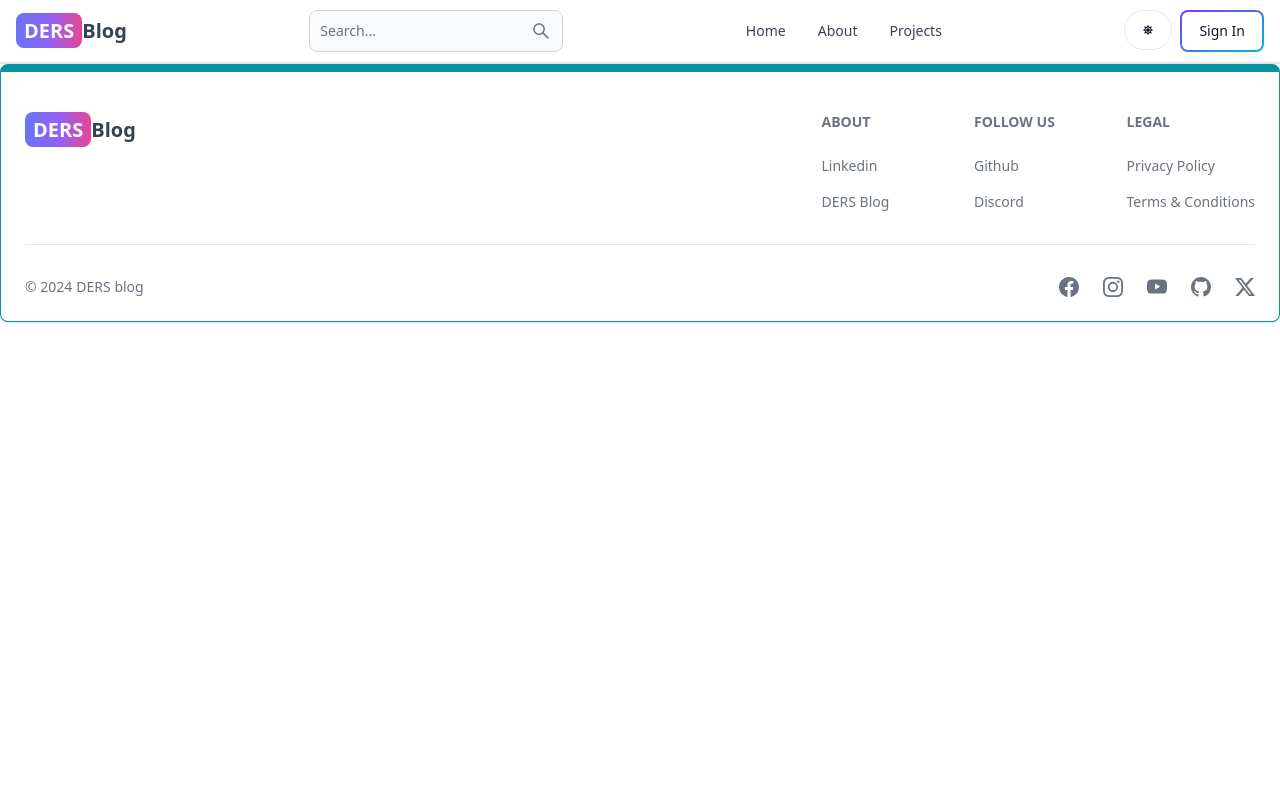
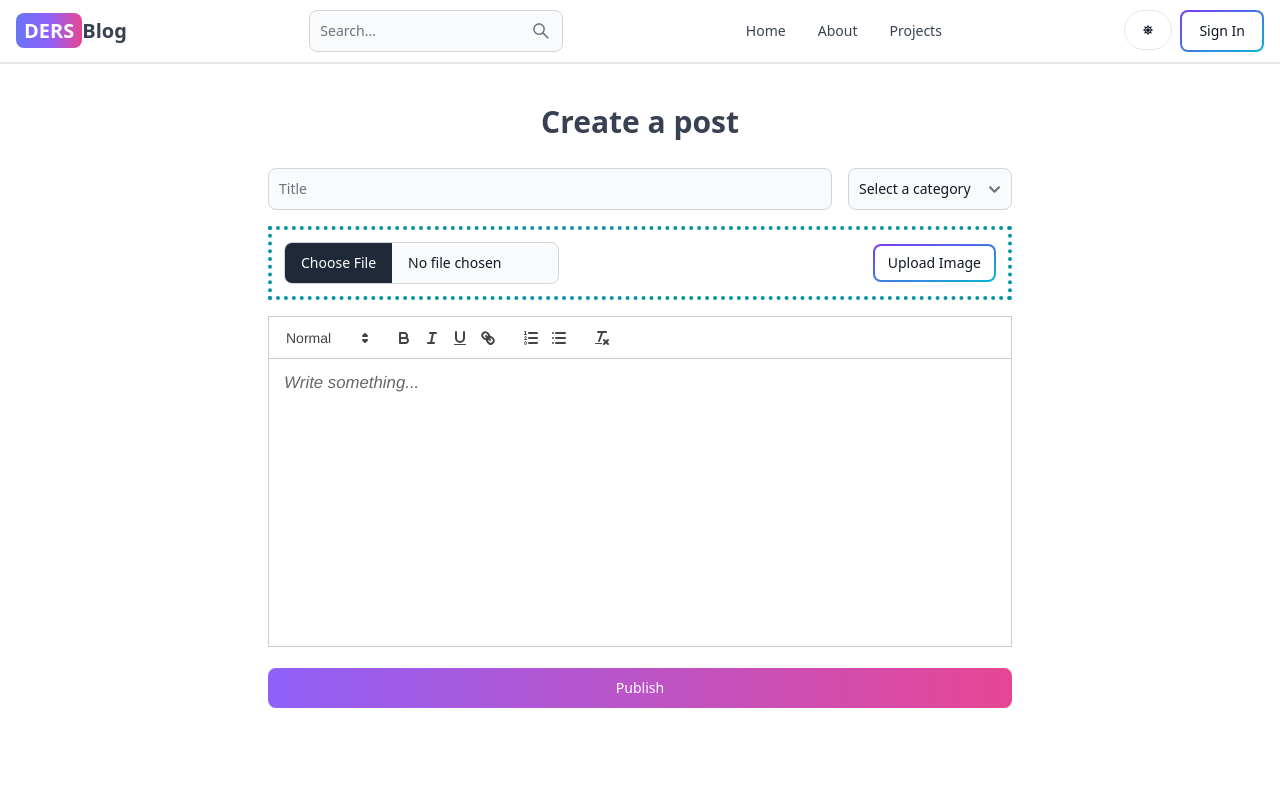
Before and after one commit to D3R5/mern-blog, a React (Vite) app in the folder client/: page /create-post in a window 1280 px wide. Shown: the top 800 px of the page. Built offline with nearby package versions, Linux system fonts and the light colour scheme; no server answers.

Commit message:
complete create a post page ui

```diff
--- a/client/package.json
+++ b/client/package.json
@@ -17,6 +17,7 @@
     "react-circular-progressbar": "^2.1.0",
     "react-dom": "^18.2.0",
     "react-icons": "^5.0.1",
+    "react-quill": "^2.0.0",
     "react-redux": "^9.1.0",
     "react-router-dom": "^6.21.3",
     "redux-persist": "^6.0.0"
--- a/client/src/App.jsx
+++ b/client/src/App.jsx
@@ -8,6 +8,8 @@ import Projects from "./pages/Projects";
 import Header from "./components/Header";
 import Footer from "./components/Footer";
 import PrivateRoute from "./components/PrivateRoute";
+import OnlyAdminPrivateRoute from "./components/OnlyAdminPrivateRoute";
+import CreatePost from "./pages/CreatePost";
 
 export default function App() {
   return (
@@ -21,6 +23,10 @@ export default function App() {
         <Route element={<PrivateRoute />}>
           <Route path="/dashboard" element={<Dashboard />} />
         </Route>
+        <Route element={<OnlyAdminPrivateRoute />}>
+          <Route path="/dashboard" element={<Dashboard />} />
+        </Route>
+        <Route path="/create-post" element={<CreatePost />} />
         <Route path="/projects" element={<Projects />} />
       </Routes>
       <Footer />
--- a/client/src/components/DashProfile.jsx
+++ b/client/src/components/DashProfile.jsx
@@ -17,13 +17,14 @@ import {
   deleteUserStart,
   deleteUserSuccess,
   deleteUserFailure,
-  signoutSuccess
+  signoutSuccess,
 } from "../redux/user/userSlice";
 import { useDispatch } from "react-redux";
 import { HiOutlineExclamationCircle } from "react-icons/hi";
+import { Link } from "react-router-dom";
 
 export default function DashProfile() {
-  const { currentUser, error } = useSelector((state) => state.user);
+  const { currentUser, error, loading } = useSelector((state) => state.user);
   const [imageFile, setImageFile] = useState(null);
   const [imageFileUrl, setImageFileUrl] = useState(null);
   const [imageFileUploadProgress, setImageFileUploadProgress] = useState(null);
@@ -234,9 +235,25 @@ export default function DashProfile() {
           placeholder="password"
           onChange={handleChange}
         />
-        <Button type="submit" gradientDuoTone="purpleToBlue" outline>
-          Update
+        <Button
+          type="submit"
+          gradientDuoTone="purpleToBlue"
+          outline
+          disabled={loading || imageFileUploading}
+        >
+          {loading ? "Loading..." : "Update"}
         </Button>
+        {currentUser.isAdmin && (
+          <Link to={"/create-post"}>
+            <Button
+              type="button"
+              gradientDuoTone="purpleToPink"
+              className="w-full"
+            >
+              Create a post
+            </Button>
+          </Link>
+        )}
       </form>
       <div className="text-red-500 flex justify-between mt-5">
         <span onClick={() => setShowModal(true)} className="cursor-pointer">
--- /dev/null
+++ b/client/src/components/OnlyAdminPrivateRoute.jsx
@@ -0,0 +1,11 @@
+import { useSelector } from "react-redux";
+import { Outlet, Navigate } from "react-router-dom";
+
+export default function OnlyAdminPrivateRoute() {
+  const { currentUser } = useSelector((state) => state.user);
+  return currentUser && currentUser.isAdmin ? (
+    <Outlet />
+  ) : (
+    <Navigate to="/sign-in" />
+  );
+}
--- a/client/src/index.css
+++ b/client/src/index.css
@@ -1,3 +1,11 @@
 @tailwind base;
 @tailwind components;
 @tailwind utilities;
+
+body {
+    height: 100vh;
+}
+
+.ql-editor {
+    font-size: 1.05rem;
+}
--- /dev/null
+++ b/client/src/pages/CreatePost.jsx
@@ -0,0 +1,48 @@
+import { Button, FileInput, Select, TextInput } from "flowbite-react";
+import ReactQuill from "react-quill";
+import "react-quill/dist/quill.snow.css";
+
+export default function CreatePost() {
+  return (
+    <div className="p-3 max-w-3xl mx-auto min-h-screen">
+      <h1 className="text-center text-3xl my-7 font-semibold">Create a post</h1>
+      <form className="flex flex-col gap-4">
+        <div className="flex flex-col gap-4 sm:flex-row justify-between">
+          <TextInput
+            type="text"
+            placeholder="Title"
+            required
+            id="title"
+            className="flex-1"
+          />
+          <Select>
+            <option value="uncategorized">Select a category</option>
+            <option value="javascript">JavaScript</option>
+            <option value="reactjs">React.js</option>
+            <option value="nextjs">Next.js</option>
+          </Select>
+        </div>
+        <div className="flex gap-4 items-center justify-between border-4 border-teal-500 border-dotted p-3">
+          <FileInput type="file" id="image/*" />
+          <Button
+            type="button"
+            gradientDuoTone='purpleToBlue'
+            size="sm"
+            outline
+          >
+            Upload Image
+          </Button>
+        </div>
+        <ReactQuill
+          theme="snow"
+          placeholder="Write something..."
+          className="h-72 mb-12"
+          required
+        />
+        <Button type="submit" gradientDuoTone="purpleToPink">
+          Publish
+        </Button>
+      </form>
+    </div>
+  );
+}
```
Also changed, not shown: 1 other file (tests, documents, lock files or other folders).
